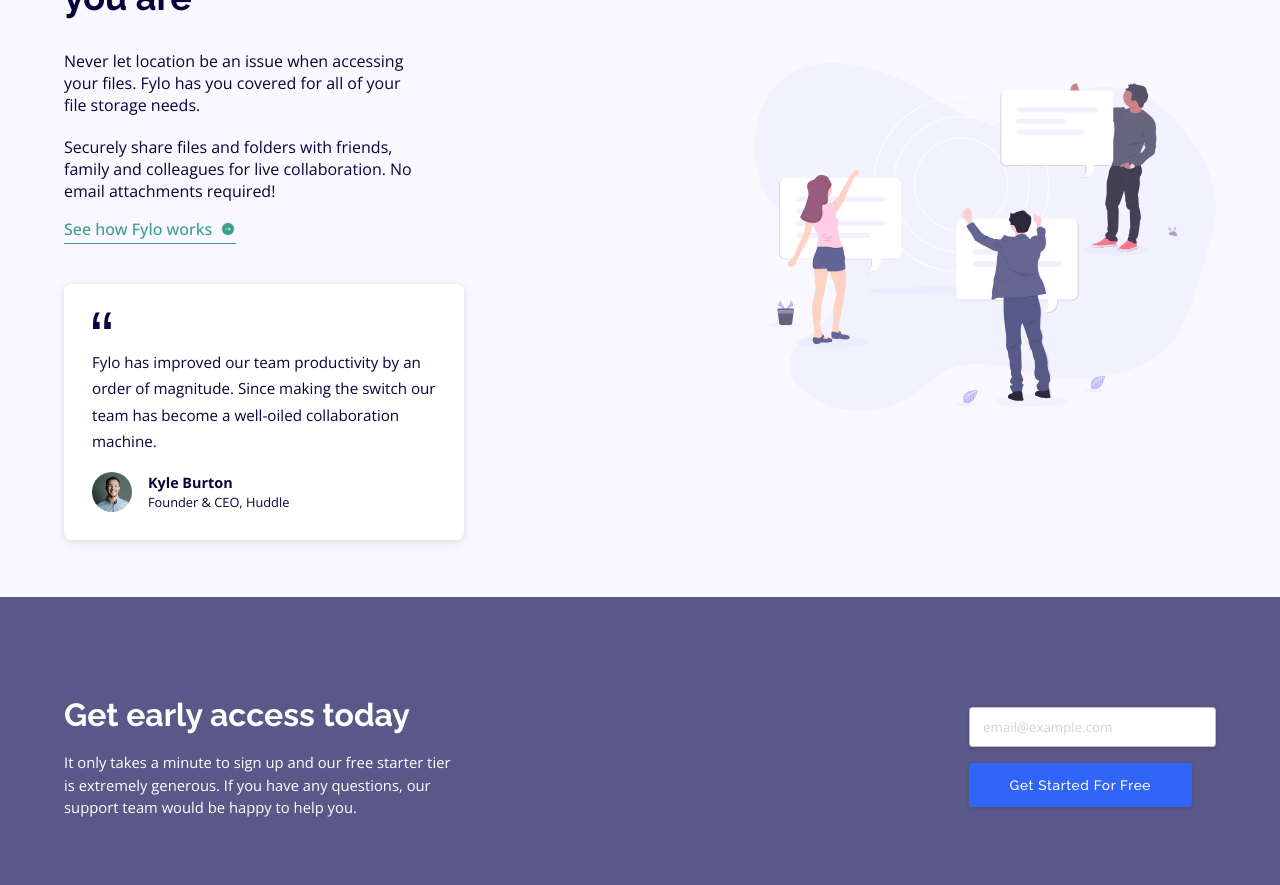
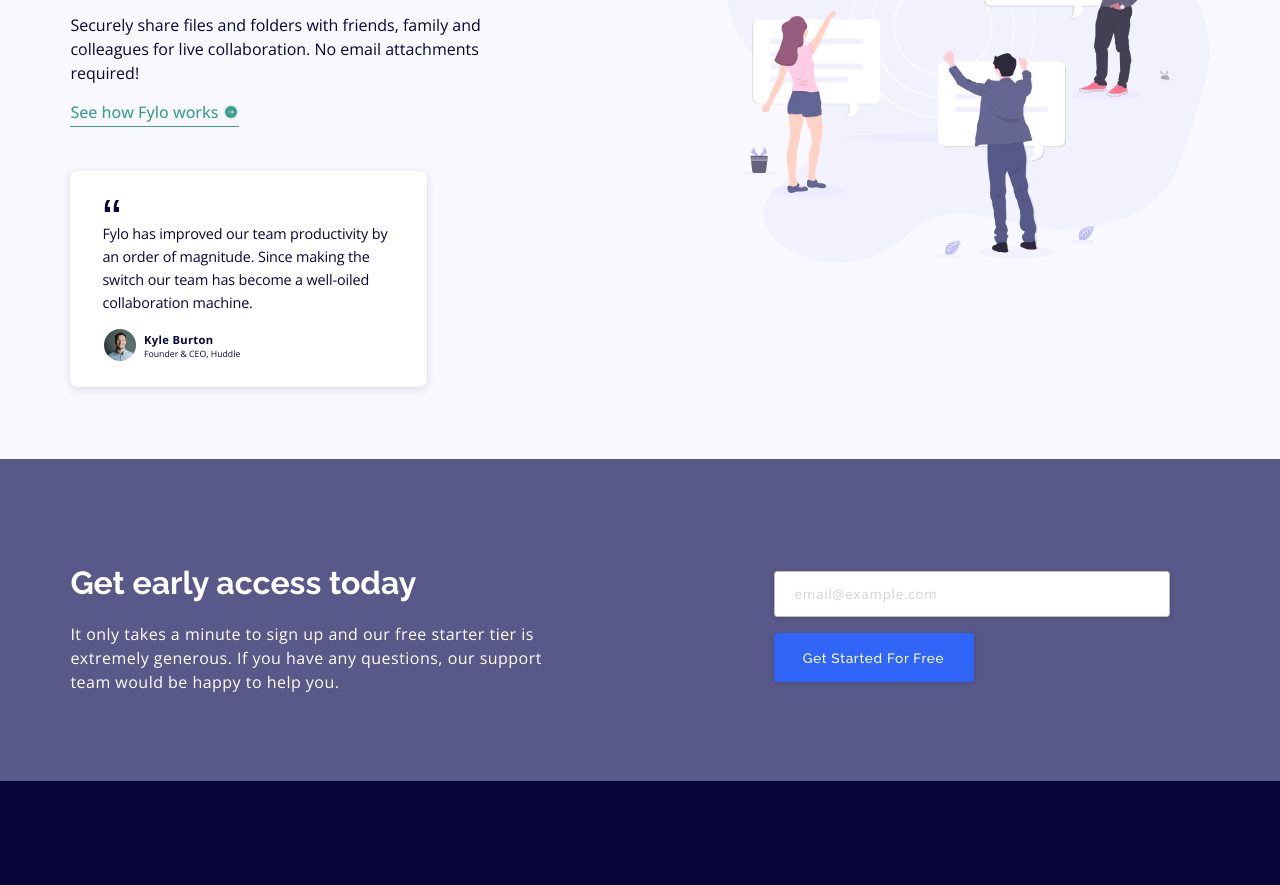
Before and after one commit to akmtasdikulislam/fylo-landing-page-with-two-column-layout, a plain HTML site: page index.html in a window 1280 px wide. Shown: the part 1163-2048 px from the top of the page. Drawn offline with nearby package versions, Linux system fonts and the light colour scheme.

Commit message:
desktop-version: UI design implemented 100%

```diff
--- a/style.css
+++ b/style.css
@@ -51,25 +51,26 @@
 
     /* HEADINGS */
     h2 {
-        font-size: 2.25em;
+        font-size: 2.45em;
     }
 
     /* Text */
     p {
         color    : var(--very-dark-blue);
-        font-size: 1em;
+        font-size: 1.1em;
     }
 
     input {
         border       : 1px solid var(--light-gray);
         border-radius: .25em;
-        height       : 3em;
+        height       : 3.5em;
         outline      : 0;
-        padding      : 0 1em;
+        padding      : 0 1.5em;
     }
 
     input::placeholder {
-        color: lightgray;
+        color         : lightgray;
+        letter-spacing: .06em;
     }
 
     button {
@@ -82,7 +83,7 @@
         font-weight     : 500;
         height          : fit-content;
         letter-spacing  : .05em;
-        padding         : .825em 3.5em;
+        padding         : 1.1em 4.5em;
         text-wrap       : nowrap;
         width           : max-content;
     }
@@ -108,12 +109,12 @@
         display        : flex;
         flex-direction : row;
         justify-content: space-between;
-        width          : 90%;
+        width          : 89%;
     }
 
     /* HEADER Section */
     .header-section {
-        height: 10em;
+        height: 11em;
     }
 
     .header-section .logo {
@@ -124,12 +125,12 @@
         align-items   : center;
         display       : flex;
         flex-direction: row;
-        gap           : 4em;
+        gap           : 3.575em;
     }
 
     /* HERO Section */
     .hero-section {
-        height: 50em;
+        height: 32.65em;
     }
 
     .hero-section .container {
@@ -141,16 +142,21 @@
     }
 
     .hero-section .column {
-        width: 35%;
+        margin-top: -2.5em;
+        width     : 47%;
     }
 
     .hero-section h2 {
-        line-height: 1.5em;
+        letter-spacing: .01em;
+        line-height   : 1.5em;
     }
 
     .hero-section p {
-        margin: 1em 0;
-        width : 85%;
+        letter-spacing: .01em;
+        line-height   : 1.35em;
+        margin-bottom : .5em;
+        margin-top    : 1em;
+        width         : 95%;
     }
 
     .hero-section .get-started-form {
@@ -158,9 +164,10 @@
         display        : flex;
         flex-direction : row;
         gap            : 1em;
-        height         : 2.5em;
+        height         : fit-content;
         justify-content: space-between;
-        width          : 30em;
+        margin-top     : 1.5em;
+        width          : 33.75em;
     }
 
     .hero-section .get-started-form input {
@@ -172,30 +179,38 @@
         background-image   : url(./images/bg-curve-desktop.svg);
         background-position: bottom;
         background-repeat  : no-repeat;
-        background-size    : 300vw 50em;
-        height             : 50em;
+        background-size    : 326vw 49em;
+        height             : 49em;
+        margin-top         : 8.75em;
     }
 
     .overview-section .container {
         flex-direction: row-reverse;
         gap           : 5em;
-        margin-bottom : -5em;
     }
 
     .overview-section .container>img {
-        width: 40%;
+        margin-top: 1.75em;
+        width     : 42.35%;
     }
 
     .overview-section .container .column {
-        width: 45%;
+        margin-top: 4.3em;
+        width     : 57.65%;
+    }
+
+    .overview-section .container .column h2 {
+        letter-spacing: 0.01725em;
     }
 
     .overview-section .container .column>p {
-        width: 70%;
+        font-size  : 1em;
+        line-height: 1.5em;
+        width      : 80%;
     }
 
     .overview-section .container .column>p:nth-child(2) {
-        margin: 2em 0 1.25em 0;
+        margin: 2.5em 0 1.05em 0;
     }
 
     .see-how-works-link {
@@ -203,8 +218,9 @@
         border-bottom : 1px solid var(--moderate-cyan);
         color         : var(--moderate-cyan);
         display       : inline-flex;
-        gap           : .5em;
-        margin        : 1em 0;
+        gap           : .3em;
+        margin-bottom : 1.25em;
+        margin-top    : 1em;
         padding-bottom: .15em;
     }
 
@@ -214,72 +230,83 @@
         box-shadow      : rgba(99, 99, 99, 0.2) 0px 2px 8px 0px;
         display         : flex;
         flex-direction  : column;
-        height          : 16em;
+        height          : 13.5em;
         justify-content : space-between;
         margin-top      : 1.5em;
-        padding         : 1.75em;
-        width           : 25em;
+        padding         : 2em;
+        padding-top     : 1.8em;
+        width           : 22.3em;
     }
 
     .testimonial>img {
-        height: 1.25em;
-        width : 1.25em;
+        height     : 1em;
+        margin-left: .1em;
+        width      : 1em;
     }
 
     .testimonial>p {
-        font-size  : .95em;
-        line-height: 1.75em;
-        width      : 100%;
+        font-size     : .9em;
+        letter-spacing: -0.01em;
+        line-height   : 1.6em;
+        margin-top    : .5em;
+        width         : 100%;
     }
 
     .testimonial .author {
         align-items   : center;
         display       : flex;
         flex-direction: row;
-        gap           : 1em;
+        gap           : .5em;
+        margin-left   : .1em;
+        margin-top    : .97em;
     }
 
     .testimonial .author img {
         border-radius: 50%;
-        height       : 2.5em;
-        width        : 2.5em;
+        height       : 2em;
+        width        : 2em;
     }
 
     .testimonial .author .author-details p.name {
-        font-size  : .9em;
-        font-weight: 700;
-        line-height: 1.5em;
+        font-size     : .7em;
+        font-weight   : 700;
+        letter-spacing: 0.03em;
+        line-height   : 1.575em;
     }
 
     .testimonial .author .author-details p.designation {
-        font-size: .8em;
+        font-size: .545em;
     }
 
     /* GET STARTED Section */
 
     .get-started-section {
         background-color: var(--desaturated-blue);
-        height          : 20em;
+        height          : 20.1em;
     }
 
     .get-started-section h3 {
-        color    : white;
-        font-size: 2em;
+        color     : white;
+        font-size : 2em;
+        margin-top: .55em;
     }
 
     .get-started-section p {
-        color      : white;
-        font-size  : .925em;
-        line-height: 1.5em;
-        margin-top : 1.25em;
-        width      : 43%;
+        color         : white;
+        font-size     : 1em;
+        letter-spacing: 0.03em;
+        line-height   : 1.5em;
+        margin-top    : 1.3em;
+        width         : 70%;
     }
 
     .get-started-section .column:nth-child(2) {
         display       : flex;
         flex-direction: column;
         gap           : 1em;
-        width         : 25%;
+        margin-right  : 2.5em;
+        margin-top    : .75em;
+        width         : 60%;
     }
 
     .get-started-section .column:nth-child(2)>* {
@@ -287,25 +314,26 @@
     }
 
     .get-started-section .column:nth-child(2) button {
-        padding: 1em 3em;
+        padding: 1.2em 2.15em;
     }
 
     /* FOOTER Section */
     .footer-section {
         background-color: var(--very-dark-blue);
         color           : white;
-        height          : 25em;
+        height          : 24.5em;
     }
 
     .footer-section .container {
         flex-direction: column;
-        gap           : 1.5em;
+        gap           : 1.25em;
+        margin-top    : 2.25em;
     }
 
     .footer-section .logo {
         filter: brightness(-300%) invert(100%);
         /*To turn the whole logo into white*/
-        width : 10em;
+        width : 11em;
     }
 
     .footer-section .row {
@@ -332,21 +360,26 @@
         gap           : 1em;
     }
 
+    .footer-section .row:nth-child(2) .column:nth-child(2) {
+        margin-left: 1.75em;
+    }
+
     .footer-section .phone,
     .footer-section .email {
         align-items   : center;
         display       : flex;
         flex-direction: row;
         gap           : 1.25em;
+        letter-spacing: -.85px;
     }
 
     .footer-section .social-links {
         align-items   : center;
         display       : flex;
         flex-direction: row;
-        gap           : 1em;
+        gap           : .75em;
         height        : fit-content;
-        padding-right : 10em;
+        padding-right : 11.5em;
     }
 
     .footer-section .social-links a {
@@ -355,9 +388,9 @@
         border-radius  : 50%;
         display        : flex;
         font-size      : 1.1em;
-        height         : 2em;
+        height         : 1.8em;
         justify-content: center;
-        width          : 2em;
+        width          : 1.8em;
     }
 
     .footer-section .social-links a:hover {
```
